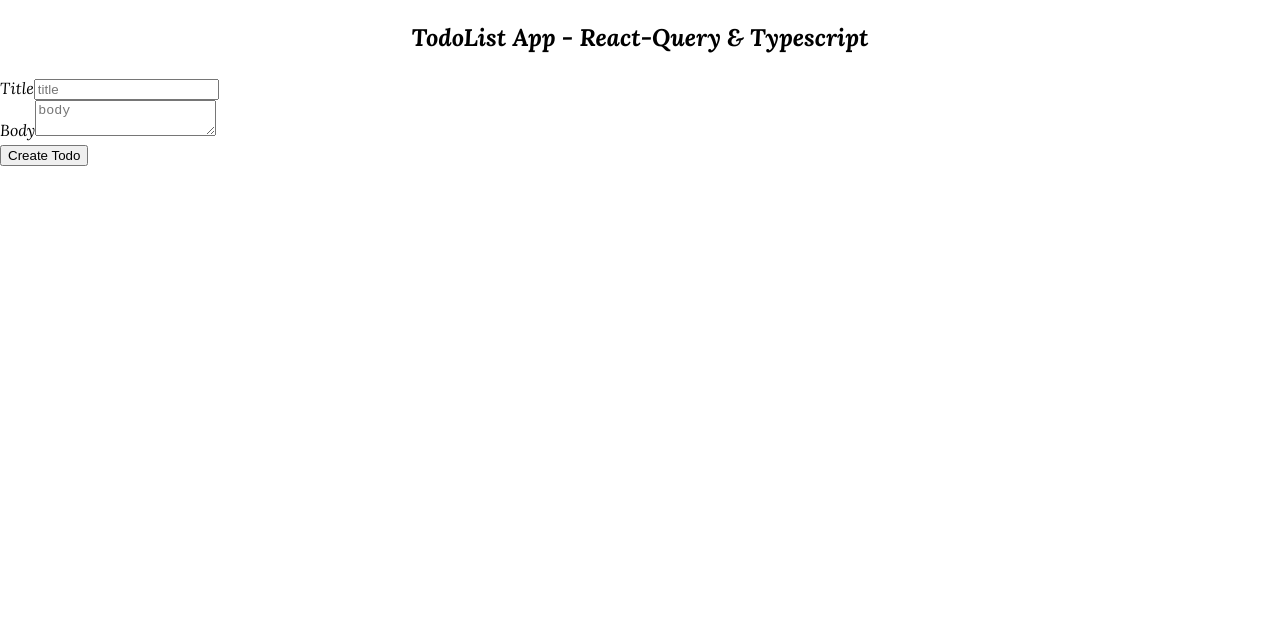
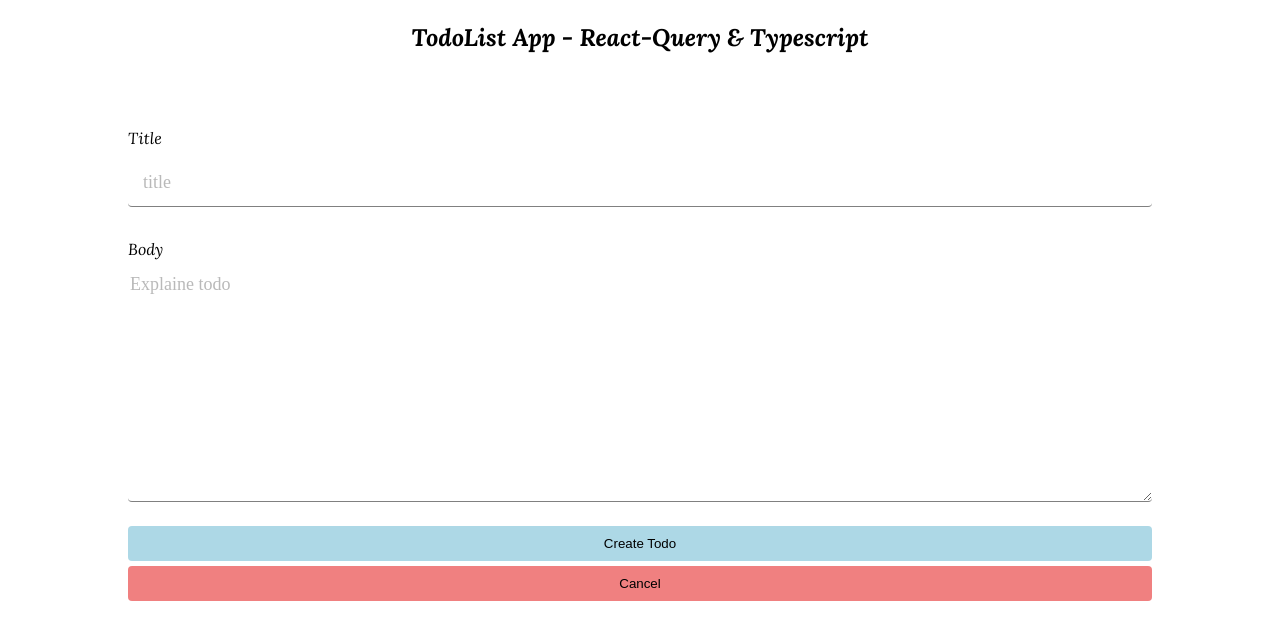
Before and after one commit to hassanamiri369/React-query-Typescript-TodoList-App, a React (Vite) app in the folder app/: page /addTodo in a window 1280 px wide. Shown: the top 640 px of the page. Built offline with nearby package versions, Linux system fonts and the light colour scheme.

Commit message:
fix add todo page style

```diff
--- a/app/src/index.css
+++ b/app/src/index.css
@@ -158,3 +158,97 @@
   cursor: pointer;
 
 }
+
+
+
+
+
+
+
+
+
+
+/* add todo page */
+.addTodo-container{
+  /* background-color:lightgoldenrodyellow; */
+  height: 80vh;
+  display: flex;
+  align-items: center;
+  justify-content: center;
+}
+
+.addTodo-container form{
+  /* background-color: lightcoral; */
+  width: 80%;
+  min-height: 70vh;
+  display: flex;
+  flex-direction: column;
+  /* line-height: 60px; */
+
+}
+
+.d-title{
+  /* background-color: blue; */
+  width: 100%;
+  display: flex;
+  flex-direction: column;
+  margin-bottom: 20px;
+    line-height: 45px;
+}
+
+.d-title input{
+  padding: 15px;
+  border: none;
+  border-bottom: 1px solid gray;
+   border-radius: 4px;
+}
+
+.d-body{
+  display: flex;
+  flex-direction: column;
+   margin-bottom: 20px;
+   line-height: 45px;
+
+}
+
+.d-body textarea{
+  border: none;
+  border-bottom: 1px solid gray;
+  border-radius: 4px;
+}
+
+::placeholder{
+  font-size: 18px;
+  opacity: 0.5;
+  font-family: 'Josefin';
+}
+
+*{
+  outline: none;
+}
+
+
+.d-button{
+  width: 100%;
+  line-height: 40px;
+}
+
+.d-button button{
+  width: 100%;
+  padding: 10px;
+  border: none;
+   border-radius: 4px;
+   background-color: lightblue;
+   cursor: pointer;
+}
+
+.d-button .cancel{
+  background-color: lightcoral;
+}
+
+.d-button .cancel:hover{
+  background-color: rgb(235, 169, 169);
+}
+.d-button button:hover{
+  background-color: rgb(143, 229, 229);
+}
--- a/app/src/pages/AddTodo.tsx
+++ b/app/src/pages/AddTodo.tsx
@@ -14,6 +14,7 @@
     // state
     const [title , setTitle] = useState("")
     const [body , setBody ] = useState("")
+
 
     //  post new todo
     const {data , mutate} = useMutation(addTodos , {
@@ -41,25 +42,27 @@
     }
 
   return (
-    <div>
+    <div className='addTodo-container'>
         <Helmet>
             <title>Add Todo </title>
         </Helmet>
         <form onSubmit={(e)=> handleSubmit(e)}>
-            <div className='t-title'>
+            <div className='d-title'>
                 <label>Title</label>
                 <input type='text' value={title} onChange={(e)=> setTitle(e.target.value)} placeholder='title'/>
             </div>
 
-            <div className='t-body'>
+            <div className='d-body'>
                 <label>Body</label>
-                <textarea  value={body} onChange={(e)=> setBody(e.target.value)} placeholder='body'></textarea>
+                <textarea  rows={15} value={body} onChange={(e)=> setBody(e.target.value)} placeholder='Explaine todo'></textarea>
 
             </div>
 
-            <div>
+            <div className='d-button'>
                 <button>Create Todo</button>
+                <button onClick={()=> navigate("/")} className='cancel'>Cancel</button>
             </div>
+
         </form>
     </div>
   )
```
